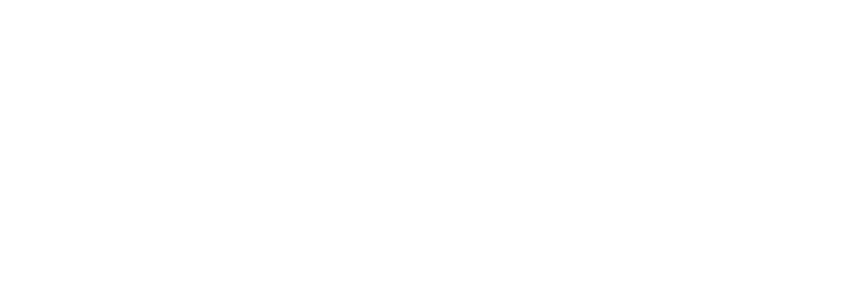
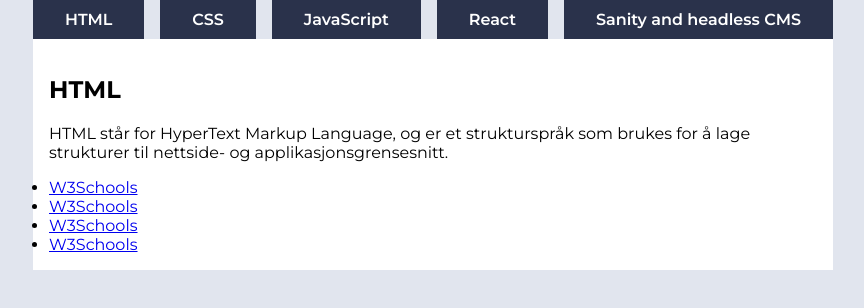
Before and after one commit to Sell-Mango/uin25ak1_resource_layout_Larsen, a plain HTML site: page index.html in a window 1280 px wide. Shown: the whole page, without its empty margins (207-1071 px from the left). Drawn offline with Linux system fonts and the light colour scheme.

Commit message:
Html ferdig, startet på css og js

```diff
--- a/index.html
+++ b/index.html
@@ -0,0 +1,32 @@
+<!DOCTYPE html>
+<html lang="en">
+<head>
+    <meta charset="UTF-8">
+    <meta name="viewport" content="width=device-width, initial-scale=1.0">
+    <link rel="stylesheet" href="css/styles.css" type="text/css">
+    <script src="scripts/ressurser.js"></script>
+    <title>Ressursarkiv</title>
+</head>
+<body>
+    <header>
+        <nav>
+            <ul id="domNav">
+            </ul>
+        </nav>
+    </header>
+    <main>
+        <article>
+            <h2>HTML</h2>
+            <p>HTML står for HyperText Markup Language, og er et strukturspråk som brukes for å lage strukturer til nettside- og applikasjonsgrensesnitt.</p>
+            <ul>
+                <li><a href="#">W3Schools</a></li>
+                <li><a href="#">W3Schools</a></li>
+                <li><a href="#">W3Schools</a></li>
+                <li><a href="#">W3Schools</a></li>
+            </ul>
+        </article>
+    </main>
+
+    <script src="scripts/script.js"></script>
+</body>
+</html>
--- a/scripts/script.js
+++ b/scripts/script.js
@@ -0,0 +1,7 @@
+console.log(resources);
+
+let count = 0;
+
+document.getElementById("domNav").innerHTML = resources.map(e => {
+    return  `<li id="item${count++}">${e.category}</li>`;
+}).join('');
--- /dev/null
+++ b/scss/styles.scss
@@ -0,0 +1,46 @@
+// FONT
+@import url('https://fonts.googleapis.com/css2?family=Montserrat:wght@100..900&display=swap');
+$mont-font: "Montserrat", sans-serif;
+
+// COLOR PALETTE
+$primary-clr: #2A324B;
+$primary-48-clr:  #58699D;
+$primary-90-clr: #E1E5EE;
+$white-clr: #ffffff;
+
+// SPACING
+
+html, body, ul {
+    margin: 0;
+    padding: 0;
+}
+
+body {
+    font-family: $mont-font;
+    background-color: $primary-90-clr;
+    max-width: 800px;
+    width: 100%;
+    height: 100vh;
+    margin: 0 auto;
+}
+
+nav {
+    ul {
+        display: flex;
+        gap: 1rem;
+    }
+    li {
+        list-style-type: none;
+        padding: 10px 0;
+        font-weight: 600;
+        background-color: $primary-clr;
+        color: $white-clr;
+        text-align: center;
+        flex-grow: 1;
+    }
+}
+
+article {
+    background-color: $white-clr;
+    padding: 1rem;
+}
```
Also changed, not shown: css/styles.css, scss/styles.sass (deleted), 1 other file.
